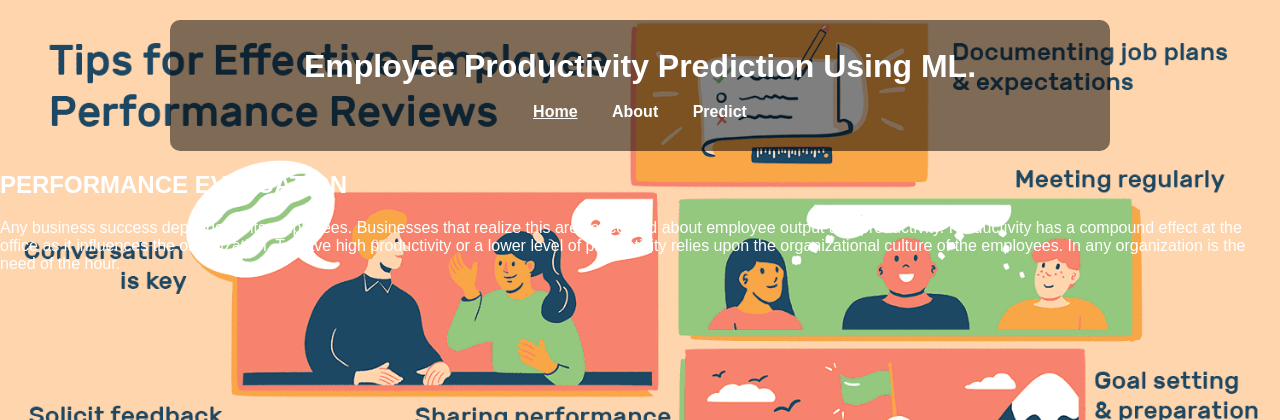
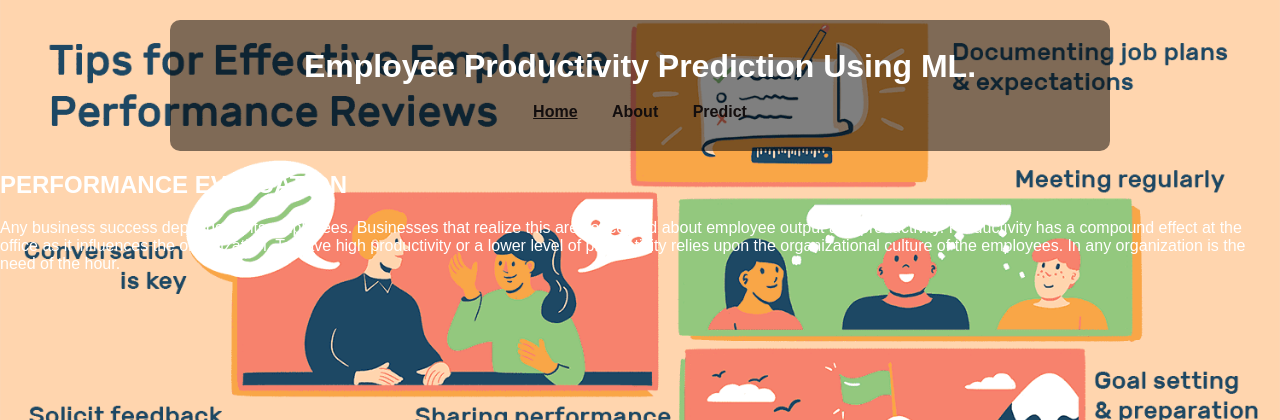
Before and after one commit to shaikhadnan0123/Employee_Performance_Project, a Flask app: page / in a window 1280 px wide. Shown: the top 420 px of the page. Run offline with Flask 3, Linux system fonts and the light colour scheme; parts of the project's set-up code (start-up, migrations or seed data) failed here and were passed over.

```diff
--- a/Flask/static/style.css
+++ b/Flask/static/style.css
@@ -34,7 +34,7 @@ nav {
 }
 
 nav a {
-    color: white;
+    color: rgb(19, 14, 14);
     text-decoration: none;
     margin: 0 15px;
     font-weight: bold;
```
